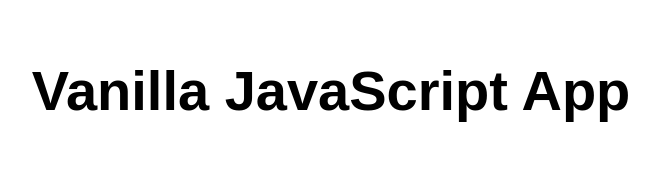
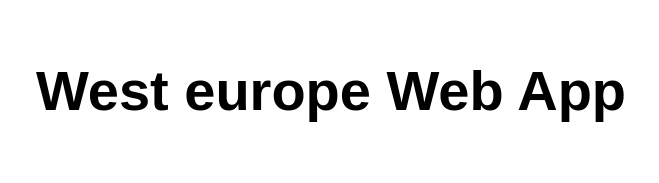
Before and after one commit to aliburakuzun/webappdemo02, a website: page src/index.html in a window 1280 px wide. Shown: the whole page, without its empty margins (309-968 px from the left). Drawn offline with Linux system fonts and the light colour scheme.

Commit message:
Update index.html

```diff
--- a/src/index.html
+++ b/src/index.html
@@ -10,7 +10,7 @@
 
 <body>
   <main>
-    <h1>Vanilla JavaScript App</h1>
+    <h1>West europe Web App</h1>
   </main>
 </body>
 
```
